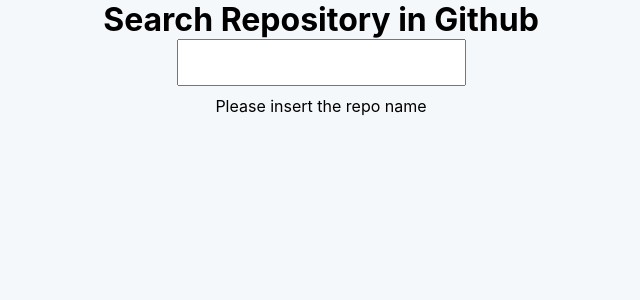
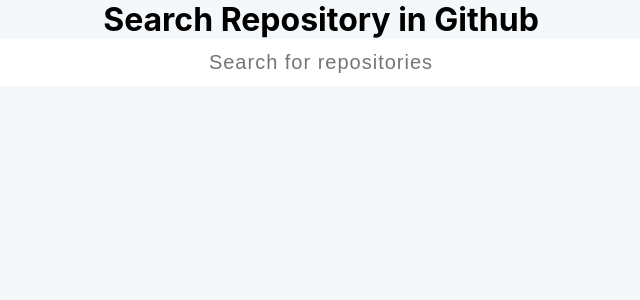
Before and after one commit to ulayab/search-repo, a React (Create React App) app: page / in a window 1280 px wide. Shown: the top 300 px of the page, without its empty margins (319-959 px from the left). Built offline with nearby package versions, Linux system fonts and the light colour scheme.

Commit message:
refactor: search ui use styled components

```diff
--- a/src/App.css
+++ b/src/App.css
@@ -44,12 +44,7 @@
 .search-bar {
 }
 
-.search-bar > input{
-  font-size: 20px;
-  letter-spacing: 1px;
-  padding: 10px;
-  margin-bottom: 10px;
-}
+
 
 .row {
   display: flex;
--- a/src/Components/SearchBar.js
+++ b/src/Components/SearchBar.js
@@ -1,20 +1,34 @@
 import React from 'react';
+import styled from 'styled-components';
 
 function SearchBar (props) {
 	const [searchText, setSearchText] = React.useState('')
 
 	return(
-		<div className="search-bar">
+		<Wrapper>
 			<input
+				placeholder="Search for repositories"
 				onChange={e => {
 					props.onSetKeyword(e.target.value)
 					setSearchText(e.target.value)
 				}}
 				value={searchText}
 				/>
-				 {searchText == '' && <p>Please insert the repo name</p>}
-		</div>
+		</Wrapper>
 	)
 }
 
+const Wrapper = styled.div`
+	& > input{
+		text-align: center;
+		width: 60%;
+		border: 2px solid #fff;
+		border-radius: 40px;
+		font-size: 20px;
+		letter-spacing: 1px;
+		padding: 10px 20px;
+		margin-bottom: 10px;
+	}
+`
+
 export default SearchBar;
```
